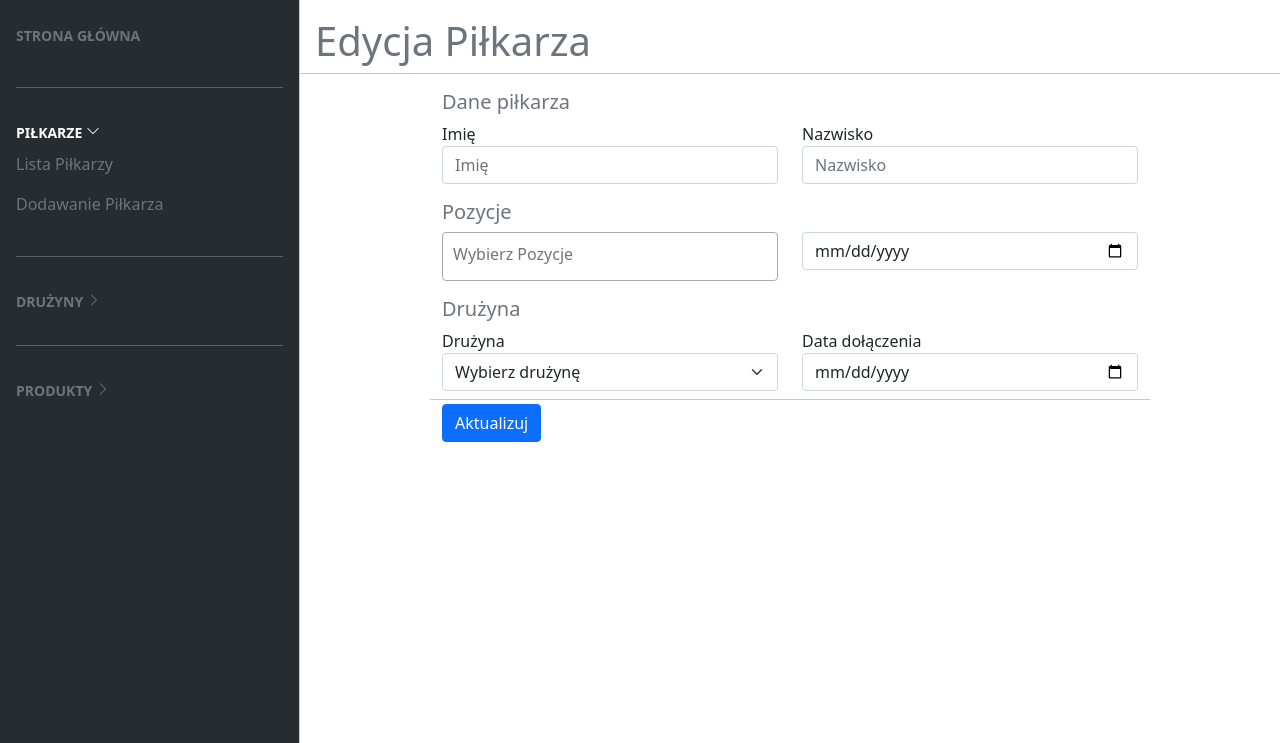
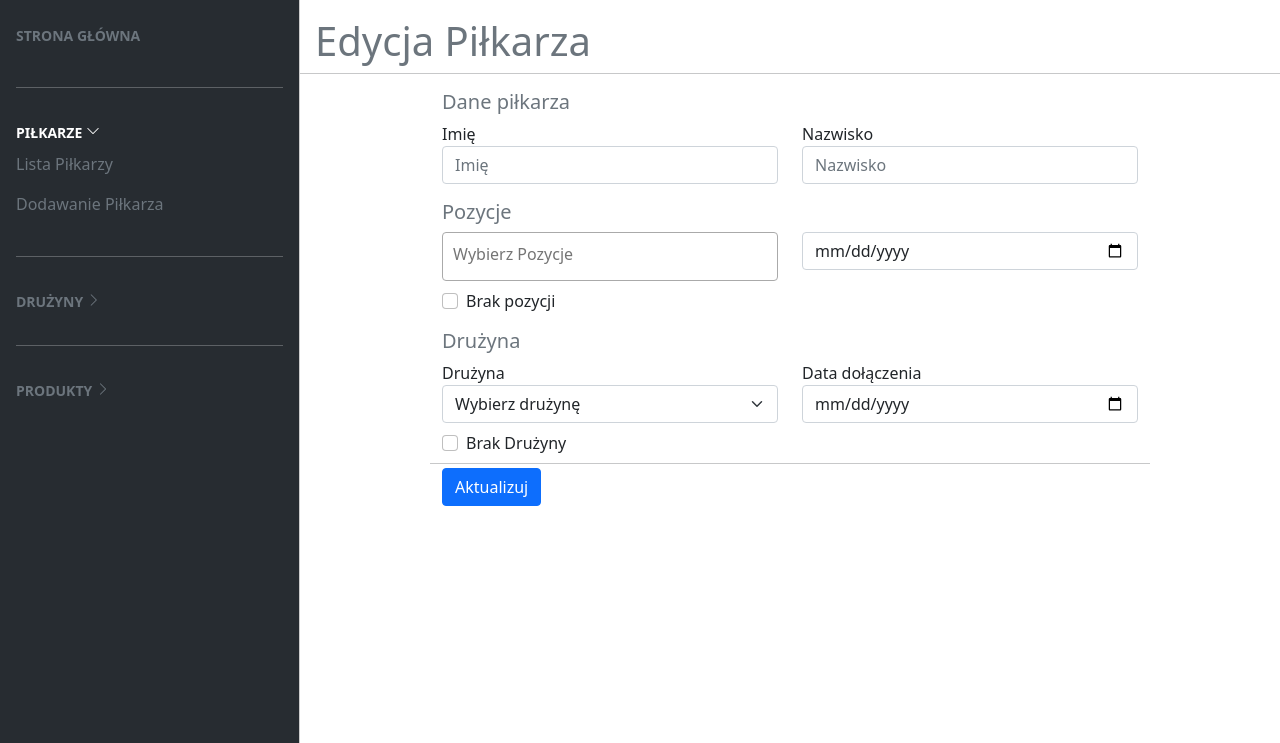
Before and after one commit to tentegess/bdproject, a Flask app: template templates/update_footballer.html in a window 1280 px wide. Shown: the part 57-800 px from the top of the page. Run offline with Flask 2, Linux system fonts and the light colour scheme; the template is opened without the code that fills it, so the values that code supplies are empty; some libraries are stand-ins or nearby versions.

Commit message:
update footballer with no team and position

```diff
--- a/app.py
+++ b/app.py
@@ -220,10 +220,15 @@ def update_ft(footballer_id=None):
                 cur.execute("UPDATE footballer SET name=%s, lastName=%s WHERE id=%s",(request.form.get('name'),request.form.get('lastname'), footballer_id))
                 if request.form.get('actual_team') and request.form.get('dateFrom_team'):
                    cur.execute("INSERT INTO clubhistory(id_footballer, id_team, dateFrom) VALUES(%s,%s,%s)",(footballer_id, request.form.get('actual_team'),request.form.get('dateFrom_team')))
+                elif request.form.get('noteam') and request.form.get('dateFrom_team'):
+                    cur.execute("INSERT INTO clubhistory(id_footballer, id_team, dateFrom) VALUES(%s,%s,%s)",(footballer_id, None,request.form.get('dateFrom_team')))
                 if request.form.getlist('positions[]') and request.form.get('date_position'):
                    cur.execute("UPDATE positionhistory SET dateEnd=%s WHERE id_footballer=%s AND dateEnd IS NULL",(request.form.get('date_position'), footballer_id))
                    for i in range(0, len(request.form.getlist('positions[]'))):
                         cur.execute("INSERT INTO positionhistory(id_footballer, id_position, dateFrom) VALUES(%s,%s,%s)",(footballer_id,request.form.getlist('positions[]')[i],request.form.get('date_position')))
+                elif request.form.get('noposition') and request.form.get('date_position'):
+                    cur.execute("UPDATE positionhistory SET dateEnd=%s WHERE id_footballer=%s AND dateEnd IS NULL",(request.form.get('date_position'), footballer_id))
+                    cur.execute("INSERT INTO positionhistory(id_footballer, id_position, dateFrom) VALUES(%s,%s,%s)",(footballer_id,None,request.form.get('date_position')))
                 cur.close()
                 mysql.commit()
                 flash("Pomyślnie zaktualizowano piłkarza","alert alert-success")
--- a/templates/addfootballer.html
+++ b/templates/addfootballer.html
@@ -20,12 +20,12 @@
               <h5 class="text-muted">Dane piłkarza</h5>
                 <div class="col-6">
                   <label for="name">Imię</label>
-                  <input type="text" id="name" class="form-control" name="name" placeholder="Imię"
+                  <input type="text" id="name" class="form-control" name="name" maxlength="30" placeholder="Imię"
                       value="{{request.form.name}}" Required>
                 </div>
                 <div class="col-6">
                   <label for="lastname">Nazwisko</label>
-                  <input type="text" id="lastname" class="form-control" name="lastname" placeholder="Nazwisko"
+                  <input type="text" id="lastname" class="form-control" name="lastname" maxlength="30" placeholder="Nazwisko"
                   value="{{request.form.lastname}}" Required>
                 </div>
               </div>
--- a/templates/update_footballer.html
+++ b/templates/update_footballer.html
@@ -20,12 +20,12 @@
               <h5 class="text-muted">Dane piłkarza</h5>
                 <div class="col-6">
                   <label for="name">Imię</label>
-                  <input type="text" id="name" class="form-control" name="name" placeholder="Imię"
+                  <input type="text" id="name" class="form-control" maxlength="30" name="name" placeholder="Imię"
                       value="{{footballer.name}}" Required>
                 </div>
                 <div class="col-6">
                   <label for="lastname">Nazwisko</label>
-                  <input type="text" id="lastname" class="form-control" name="lastname" placeholder="Nazwisko"
+                  <input type="text" id="lastname" class="form-control" maxlength="30" name="lastname" placeholder="Nazwisko"
                   value="{{footballer.lastName}}" Required>
                 </div>
               </div>
@@ -44,7 +44,12 @@
                     <input type="date" class="form-control" min="{{footballer.positionDate}}" id="dateFrom" name="date_position">
                   </div>
               </div>
-
+              <div class="form-check">
+                <input class="form-check-input" type="checkbox" name="noposition" id="flexCheckDefault">
+                <label class="form-check-label" for="flexCheckDefault">
+                  Brak pozycji
+                </label>
+              </div>
               <div class="row my-2">
                 <h5 class="text-muted mt-2">Drużyna</h5>
                 <div class="col-6">
@@ -62,7 +67,15 @@
                 </div>
               </div>
 
+              <div class="form-check">
+                <input class="form-check-input" type="checkbox" name="noteam" id="flexCheckDefault">
+                <label class="form-check-label" for="flexCheckDefault">
+                  Brak Drużyny
+                </label>
+              </div>
+
               <div class="row my-2">
+
                 <hr class="divider mb-1">
                 <div class="float-end">
                     <button type="submit" name="ftsub" class="btn btn-primary">Aktualizuj</button>
```
Also changed, not shown: templates/list_of_ft.html (+28 -2 lines).
